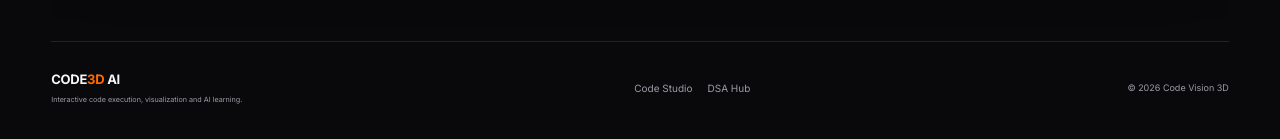
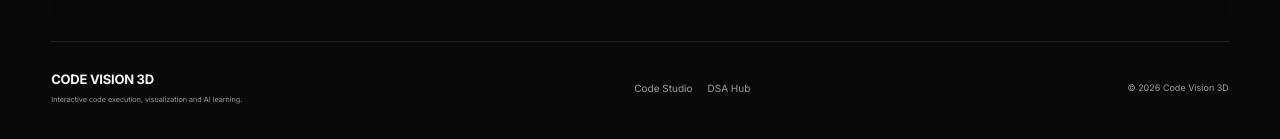
Before and after one commit to Sankalpsachan96/CODE3D-AI, a React (Vite) app in the folder frontend/: page / in a window 1280 px wide. Shown: the part 3437-3576 px from the top of the page. Built offline with nearby package versions, Linux system fonts and the light colour scheme; no server answers; the HTML template or start-up script is replaced by a standard one.

Commit message:
brand: fix remaining footer wordmark

```diff
--- a/frontend/src/pages/Dashboard.jsx
+++ b/frontend/src/pages/Dashboard.jsx
@@ -184,7 +184,7 @@ export default function Dashboard() {
       </section>
 
       <footer className="marketing-footer">
-        <div><strong>CODE<span>3D</span> AI</strong><small>Interactive code execution, visualization and AI learning.</small></div>
+        <div><strong>CODE VISION 3D</strong><small>Interactive code execution, visualization and AI learning.</small></div>
         <div><button onClick={enterStudio}>Code Studio</button><button onClick={enterDsa}>DSA Hub</button></div>
         <span>© 2026 Code Vision 3D</span>
       </footer>
```
